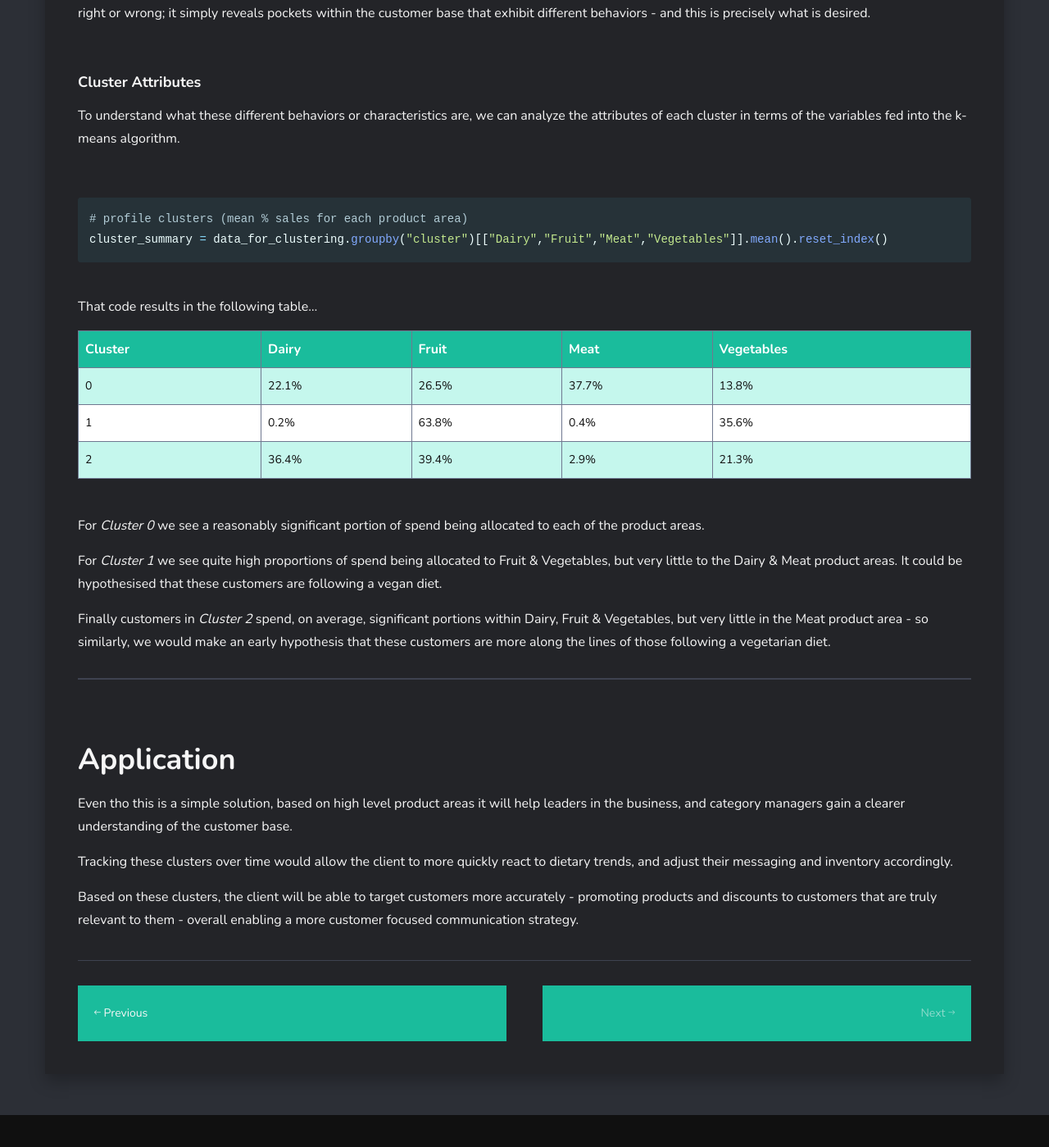
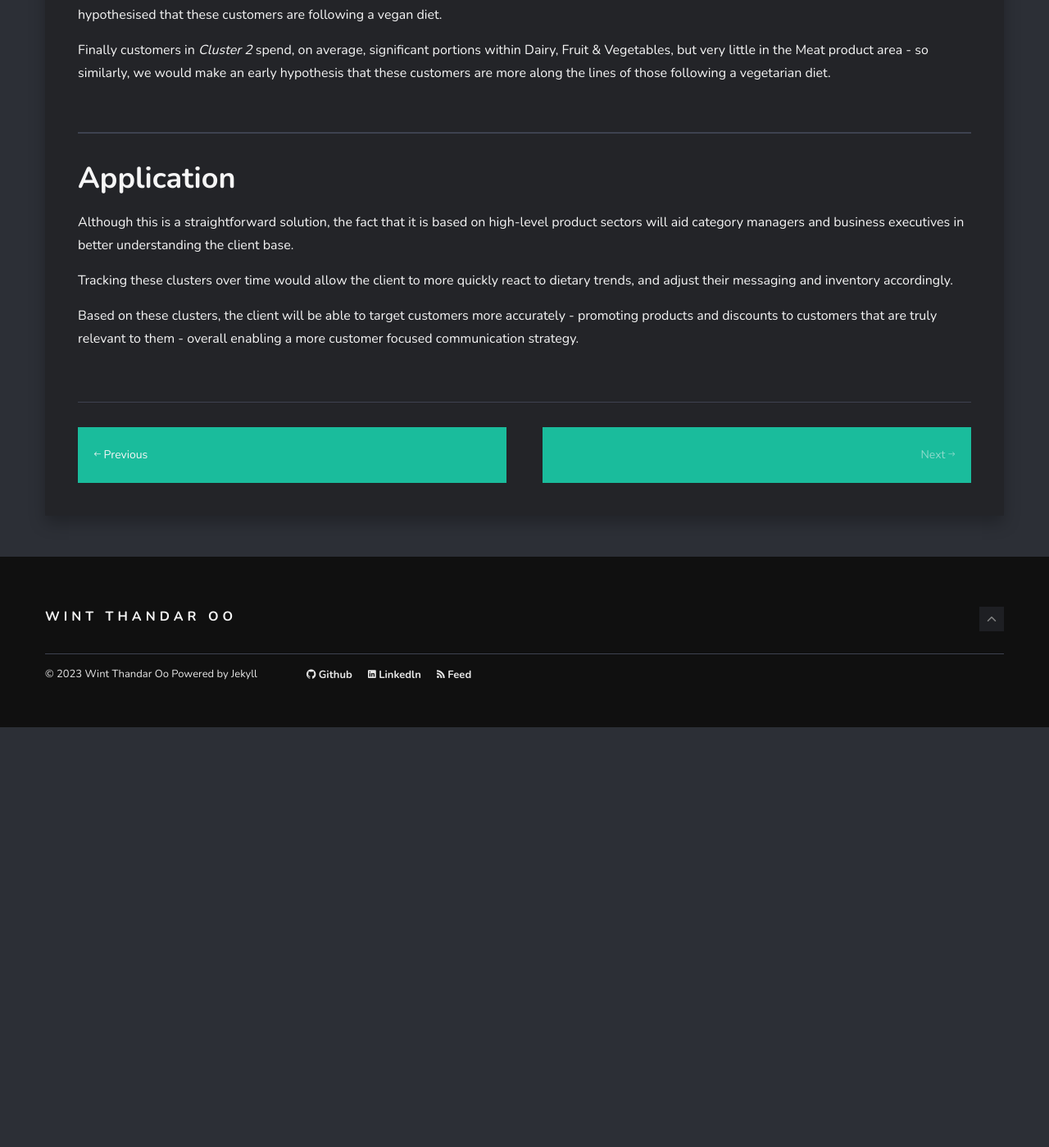
Before and after one commit to Wint-Thandar/wint-thandar.github.io, a Jekyll site: the page built from _posts/2023-09-02-customer-segmentation.md, in a window 1280 px wide and 1400 px high, scrolled down 10532 px. Shown: the whole window at 82% size. Built offline with Jekyll 4.4.1, drawn with Linux system fonts in a browser that asks for light colours; nearby versions of some CDN libraries; some web fonts are replaced; the table of contents is made by our own code; after the commit the page ends 11419 px from its top, so only the background shows below that; some of the changed text lies outside the part shown.

Commit message:
updated formating

````diff
--- a/_posts/2023-09-02-customer-segmentation.md
+++ b/_posts/2023-09-02-customer-segmentation.md
@@ -8,7 +8,7 @@
 
 # Project Overview
 ### Project Purpose
-The purpose of this project is to segment up the customer base in order to increase business understanding, and to enhance the relevancy of targeted messaging & customer communications, using k-means clustering.
+The purpose of this project is to segment up the customer base in order to increase business understanding, and to enhance the relevancy of targeted messaging & customer communications, using k-means clustering.<br><br>
 
 ### GitHub Repository Link
 The source code and documentations for this project can be found at my [GitHub repository](https://github.com/Wint-Thandar/python-projects/tree/main/unsupervised_kmeans_clustering).<br><br>
@@ -16,10 +16,7 @@
 ### Context
 The Senior Management team from a supermarket chain client were disagreeing about how customers shopped and how lifestyle choices affected which food areas customers purchased from, or notably, did not purchase from.
 
-They asked a consulting firm to use data and Machine Learning to segment their customers based on engagement with each major food category. This would aid the client's understanding of their customer base and enhance the relevance of targeted messaging and customer communications.
-
-<br>
-<br>
+They asked a consulting firm to use data and Machine Learning to segment their customers based on engagement with each major food category. This would aid the client's understanding of their customer base and enhance the relevance of targeted messaging and customer communications.<br><br>
 
 ### Actions
 The first step is to compile the necessary data from several database tables, namely the `transactions` table and the `product_areas` table. The relevant information is joined together using `Pandas`, and the transactional data is aggregated across product areas, from the most recent six months to a customer level. The final data for clustering is, for each customer, the percentage of sales allocated to each product area.
@@ -28,9 +25,7 @@
 
 As k-means is an *unsupervised learning approach*, in other words there are no labels - a process known as *Within Cluster Sum of Squares (WCSS)* is used to understand what a "good" number of clusters or segments is.
 
-Based on this, the k-means algorithm is applied onto the product area data, the clusters are appended to the customer base, and the resulting customer segments are profiled to understand the differentiating factors.
-<br>
-<br>
+Based on this, the k-means algorithm is applied onto the product area data, the clusters are appended to the customer base, and the resulting customer segments are profiled to understand the differentiating factors.<br><br>
 
 ### Results
 Based on iterative testing using WCSS, a customer segmentation with 3 clusters is settled on. These clusters range in size, with Cluster 0 accounting for `73.6%` of the customer base, Cluster 2 accounting for `14.6%`, and Cluster 1 accounting for `11.8%`.
@@ -43,22 +38,16 @@
 
 Finally customers in *Cluster 2* spend significant portions within Dairy, Fruit & Vegetables, but very little in the Meat product area - so similarly, an early hypothesis is that these customers are more along the lines of those following a vegetarian diet.
 
-To help embed this segmentation into the business, "You Are What You Eat" has been proposed as a name for the segmentation.
-
-<br>
-<br>
+To help embed this segmentation into the business, "You Are What You Eat" has been proposed as a name for the segmentation.<br><br>
 
 ### Growth/Next Steps
 It would be interesting to run this clustering/segmentation at a lower level of product areas, so rather than just the four areas of Meat, Dairy, Fruit, Vegetables - clustering spend across the sub-categories *below* those categories. This would mean more specific clusters could be created, and an even more granular understanding of dietary preferences within the customer base could be obtained.
 
 Here the focus has just been on variables directly linked to sales - it could be interesting to also include customer metrics such as distance to store, gender etc to give an even more well-rounded customer segmentation.
 
-It would be useful to test other clustering approaches such as hierarchical clustering or DBSCAN to compare the results.
-<br>
-<br>
+It would be useful to test other clustering approaches such as hierarchical clustering or DBSCAN to compare the results.<br><br>
 
 ___
-
 # Data Overview
 The primary focus is on identifying customer segments based on their transactions within the *food* based product areas, so only those will be selected.
 
@@ -70,9 +59,7 @@
 * Drop the non-food categories
 * Aggregate the sales data for each product area, at customer level
 * Pivot the data to get it into the right format for clustering
-* Change the values from raw dollars, into a percentage of spend for each customer (to ensure each customer is comparable)
-
-<br>
+* Change the values from raw dollars, into a percentage of spend for each customer (to ensure each customer is comparable)<br>
 
 ```python
 # import required Python packages
@@ -105,9 +92,7 @@
 ```
 <br>
 
-After the data pre-processing using Pandas, we have a dataset for clustering that looks like the below sample:
-<br>
-<br>
+After the data pre-processing using Pandas, we have a dataset for clustering that looks like the below sample:<br>
 
 | **customer_id** | **dairy** | **fruit** | **meat** | **vegetables** |
 |---|---|---|---|---|
@@ -117,14 +102,11 @@
 | 5 | 0.213 | 0.250 | 0.430 | 0.107  |
 | 6 | 0.180 | 0.178 | 0.546 | 0.095  |
 | 7 | 0.000 | 0.517 | 0.000 | 0.483  |
-
 <br>
 
-The data is at customer level, and we have a column for each of the highest level food product areas.  Within each of those we have the *percentage* of sales that each customer allocated to that product area over the past six months.
+The data is at customer level, and we have a column for each of the highest level food product areas.  Within each of those we have the *percentage* of sales that each customer allocated to that product area over the past six months.<br>
 
 ___
-<br>
-
 # K-Means
 
 ### Concept Overview
@@ -136,38 +118,31 @@
 
 The number of distinct groups (clusters) is determined by the value that is set for "k".
 
-The algorithm does this by iterating over four key steps, namely:
+The algorithm does this by iterating over four key steps, namely:<br>
 
 1. It selects "k" random points in space (these points are known as centroids)
 2. It then assigns each of the data points to the nearest centroid (based upon euclidean distance)
 3. It then repositions the centroids to the *mean* dimension values of it's cluster
 4. It then reassigns each data-point to the nearest centroid
 
-Steps 3 & 4 continue to iterate until no data-points are reassigned to a closer centroid.
-
-<br>
+Steps 3 & 4 continue to iterate until no data-points are reassigned to a closer centroid.<br><br>
 
 ### Data Preprocessing
-There are three vital preprocessing steps for k-means, namely:
+There are three vital preprocessing steps for k-means, namely:<br>
 
 * Missing values in the data
 * The effect of outliers
-* Feature Scaling
-
-<br>
+* Feature Scaling<br><br>
 
 ##### Missing Values
 Missing values can cause issues for k-means, as the algorithm won't know where to plot those data-points along the dimension where the value is not present.  If we have observations with missing values, the most common options are to either remove the observations, or to use an imputer to fill-in or to estimate what those value might be.
 
-As we aggregated our data for each customer, we actually don't suffer from missing values so we don't need to deal with that here.
-
-<br>
+As we aggregated our data for each customer, we actually don't suffer from missing values so we don't need to deal with that here.<br><br>
 
 ##### Outliers
 As k-means is a distance based algorithm, outliers can cause problems. The main concern arises when scaling input variables, a very important step for a distance based algorithm.
 
-The goal is to prevent any variables from clustering together due to a single outlier value, which would make it difficult to compare their values to the other input variables. Rigorous investigation of outliers is always recommended. Fortunately, in this case involving percentages, this issue is not encountered.
-<br>
+The goal is to prevent any variables from clustering together due to a single outlier value, which would make it difficult to compare their values to the other input variables. Rigorous investigation of outliers is always recommended. Fortunately, in this case involving percentages, this issue is not encountered.<br><br>
 
 ##### Feature Scaling
 Again, as k-means is a distance based algorithm, meaning it relies on understanding how similar or different data points are across dimensions in n-dimensional space, the application of Feature Scaling is extremely important.
@@ -229,17 +204,11 @@
 plt.show()
 ```
 <br>
-That code gives us the below plot - which visualises our results!
 
-<br>
+Above code gives us the below plot - which visualises our results.<br>
+![alt text](/img/posts/kmeans-optimal-k-value-plot.png "K-Means Optimal k Value Plot")<br>
 
-![alt text](/img/posts/kmeans-optimal-k-value-plot.png "K-Means Optimal k Value Plot")
-
-<br>
-
-Based upon the shape of the above plot - there does appear to be an elbow at `k = 3`.  Prior to that we see a significant drop in the WCSS score, but following the decreases are much smaller, meaning this could be a point that suggests adding *more clusters* will provide little extra benefit in terms of separating our data. A small number of clusters can be beneficial when considering how easy it is for the business to focus on, and understand, each - so we will continue on, and fit our k-means clustering solution with `k = 3`.
-
-<br>
+Based upon the shape of the above plot - there does appear to be an elbow at `k = 3`.  Prior to that we see a significant drop in the WCSS score, but following the decreases are much smaller, meaning this could be a point that suggests adding *more clusters* will provide little extra benefit in terms of separating our data. A small number of clusters can be beneficial when considering how easy it is for the business to focus on, and understand, each - so we will continue on, and fit our k-means clustering solution with `k = 3`.<br><br>
 
 ### Model Fitting
 The below code will instantiate the k-means object using a value for `k` equal to `3`.  We then fit this object to our scaled dataset to separate our data into three distinct segments or clusters.
@@ -273,9 +242,7 @@
 
 ##### Cluster Sizes
 
-In the below code the number of customers that fall into each cluster is assessed.
-
-<br>
+In the below code the number of customers that fall into each cluster is assessed.<br>
 
 ```python
 # check cluster sizes
@@ -289,21 +256,17 @@
 * Cluster 2: **`14.6%`** of customers
 * Cluster 1: **`11.8%`** of customers
 
-Based on these results, there is a noticeable skew toward Cluster 0, with Cluster 1 and Cluster 2 being proportionally smaller. This isn't a matter of right or wrong; it simply reveals pockets within the customer base that exhibit different behaviors - and this is precisely what is desired.
-
-<br>
+Based on these results, there is a noticeable skew toward Cluster 0, with Cluster 1 and Cluster 2 being proportionally smaller. This isn't a matter of right or wrong; it simply reveals pockets within the customer base that exhibit different behaviors - and this is precisely what is desired.<br><br>
 
 ##### Cluster Attributes
-To understand what these different behaviors or characteristics are, we can analyze the attributes of each cluster in terms of the variables fed into the k-means algorithm.
-
-<br>
+To understand what these different behaviors or characteristics are, we can analyze the attributes of each cluster in terms of the variables fed into the k-means algorithm.<br>
 
 ```python
 # profile clusters (mean % sales for each product area)
 cluster_summary = data_for_clustering.groupby("cluster")[["Dairy","Fruit","Meat","Vegetables"]].mean().reset_index()
 ```
 <br>
-That code results in the following table...
+Above code results in the following table:
 
 | **Cluster** | **Dairy** | **Fruit** | **Meat** | **Vegetables** |
 |---|---|---|---|---|
@@ -316,15 +279,12 @@
 
 For *Cluster 1* we see quite high proportions of spend being allocated to Fruit & Vegetables, but very little to the Dairy & Meat product areas. It could be hypothesised that these customers are following a vegan diet.
 
-Finally customers in *Cluster 2* spend, on average, significant portions within Dairy, Fruit & Vegetables, but very little in the Meat product area - so similarly, we would make an early hypothesis that these customers are more along the lines of those following a vegetarian diet.
+Finally customers in *Cluster 2* spend, on average, significant portions within Dairy, Fruit & Vegetables, but very little in the Meat product area - so similarly, we would make an early hypothesis that these customers are more along the lines of those following a vegetarian diet.<br><br>
 
 ___
-<br>
-
 # Application
-
-Even tho this is a simple solution, based on high level product areas it will help leaders in the business, and category managers gain a clearer understanding of the customer base.
+Although this is a straightforward solution, the fact that it is based on high-level product sectors will aid category managers and business executives in better understanding the client base.
 
 Tracking these clusters over time would allow the client to more quickly react to dietary trends, and adjust their messaging and inventory accordingly.
 
-Based on these clusters, the client will be able to target customers more accurately - promoting products and discounts to customers that are truly relevant to them - overall enabling a more customer focused communication strategy.
+Based on these clusters, the client will be able to target customers more accurately - promoting products and discounts to customers that are truly relevant to them - overall enabling a more customer focused communication strategy.<br><br>
````
